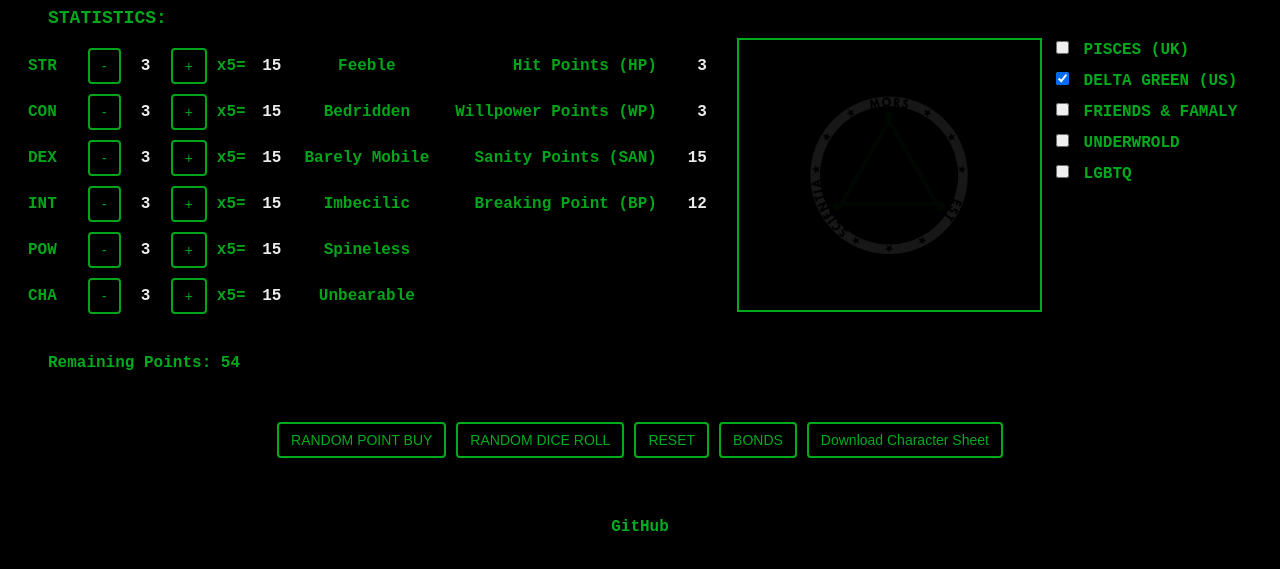
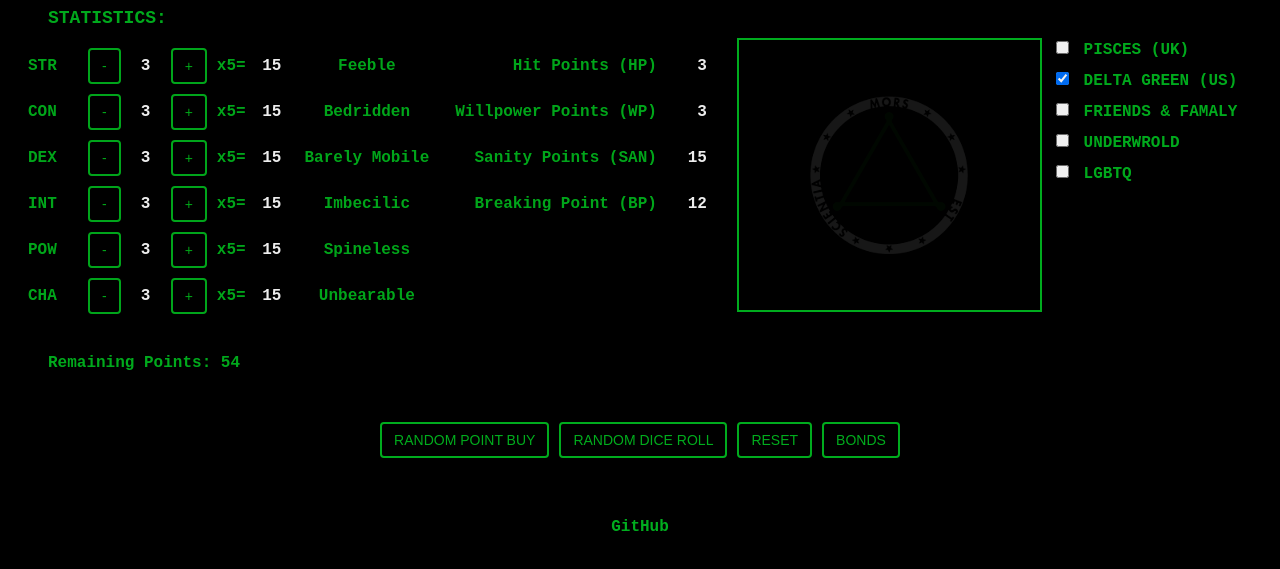
Before and after one commit to PigeonFX/DELTA-GREEN-STATS, a plain HTML site: page index.html in a window 1280 px wide. Shown: the part 87-656 px from the top of the page. Drawn offline with Linux system fonts and the light colour scheme.

Commit message:
Update index.html

```diff
--- a/index.html
+++ b/index.html
@@ -55,7 +55,6 @@
         <button type="button" id="random-dice-roll" onmouseover="showInfo('dice')" onmouseout="clearInfo()" onclick="randomDiceRoll()">RANDOM DICE ROLL</button>
         <button type="button" id="reset-button" onmouseover="showInfo('reset')" onmouseout="clearInfo()" onclick="resetStats()">RESET</button>
         <button type="button" id="bonds-button" onmouseover="showInfo('bonds')" onmouseout="clearInfo()" onclick="generateRandomBond()">BONDS</button>
-        <button onclick="generateCharacterSheet()">Download Character Sheet</button>
 
     </div>
     <div class="github-link-container">
```
